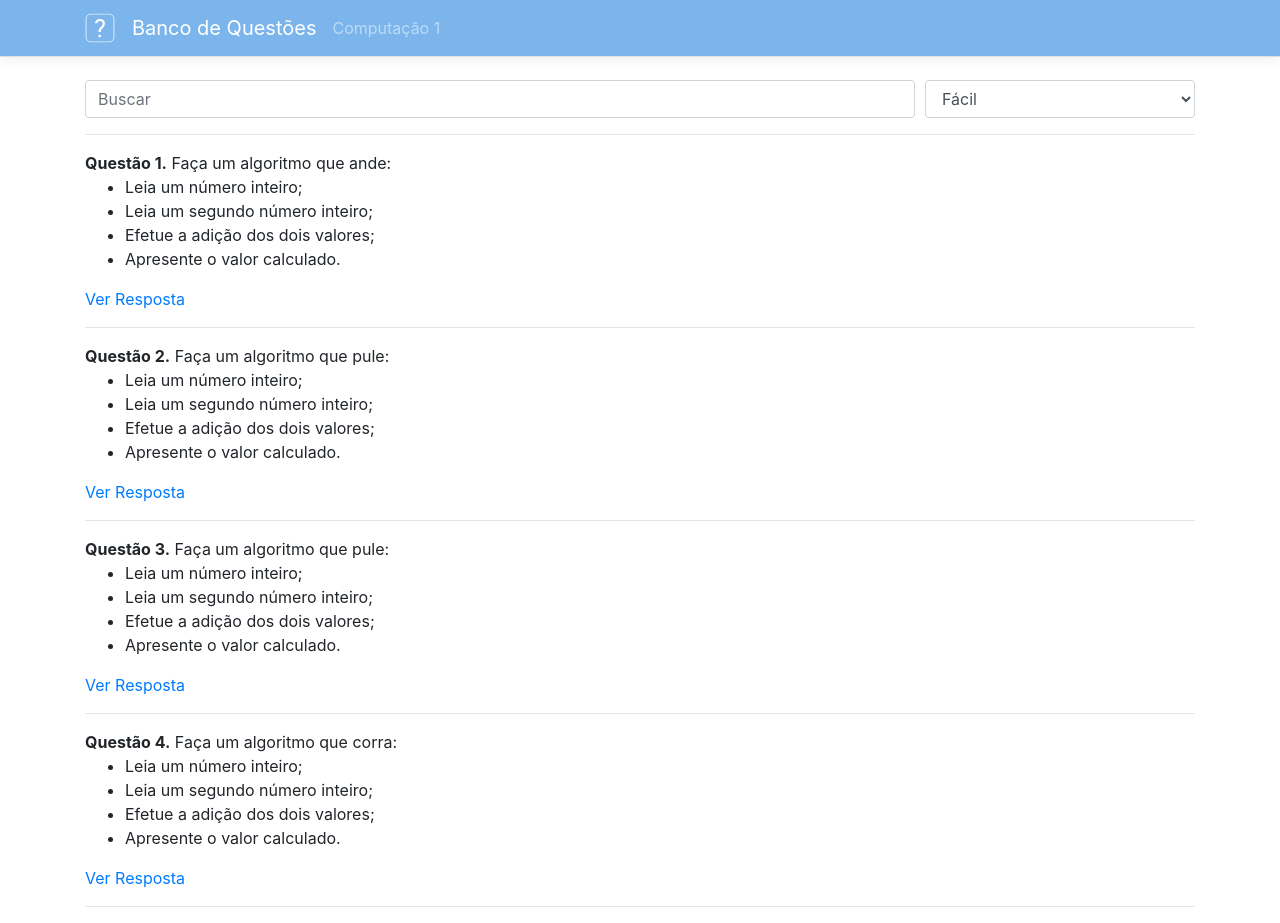
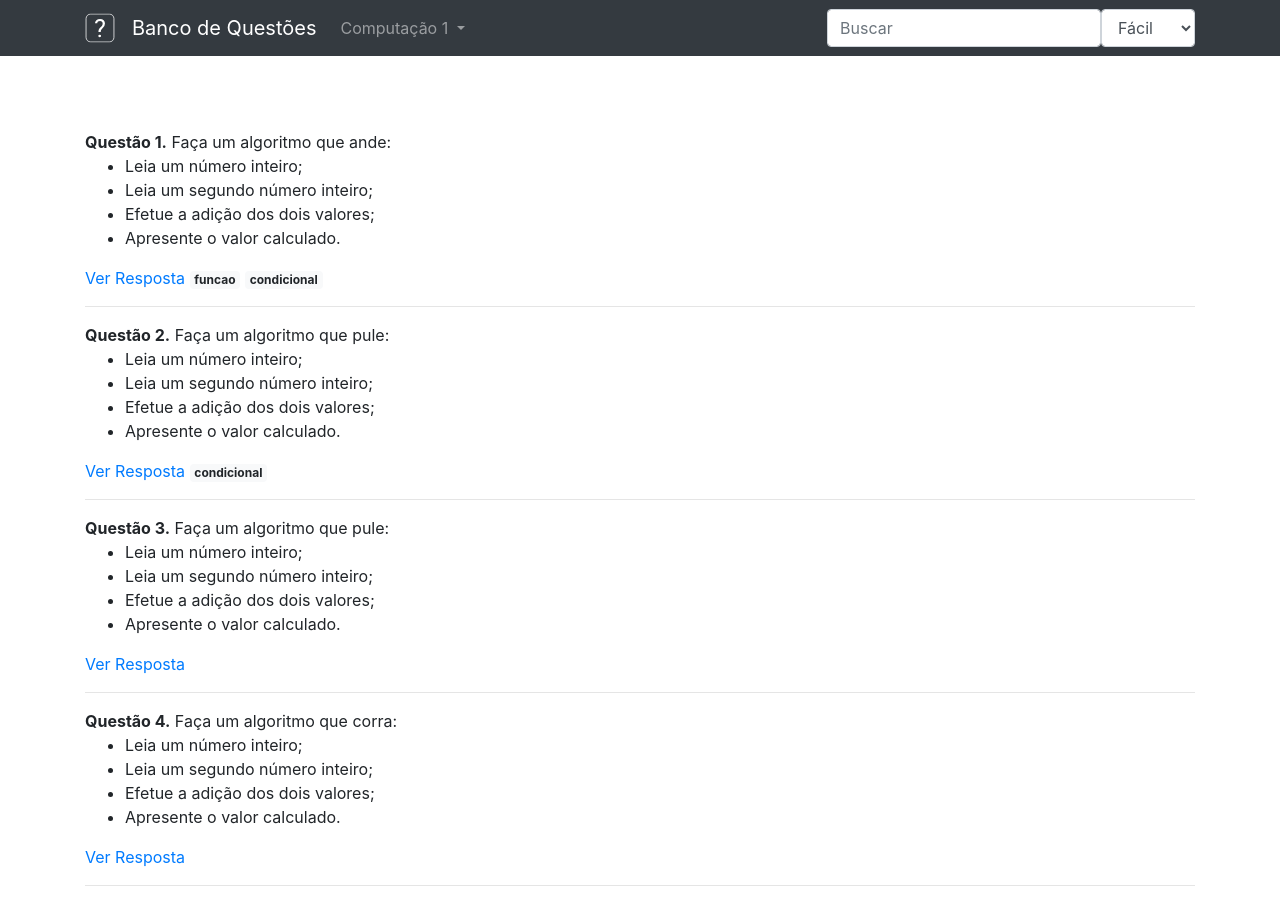
Before and after one commit to bancodequestoes/bancodequestoes.github.io, a website: page index.html in a window 1280 px wide. After the commit the page ends 902 px from the top, so only its background shows below. Drawn offline with Linux system fonts and the light colour scheme; no server answers.

Commit message:
melhorias

```diff
--- a/css/style.css
+++ b/css/style.css
@@ -1,6 +1,6 @@
 
 .content{
-    margin-top: 80px;
+    margin-top: 130px;
 }
 
 .box-shadow {
@@ -17,6 +17,14 @@
     background-color: #7cb5ec;
 }
 
+.tag:hover {
+    cursor: pointer;
+}
+
+.toolbar{
+    margin-top: 50px;
+}
+
 answer{
     display: none;
 }
--- a/index.html
+++ b/index.html
@@ -7,9 +7,9 @@
 
 
         <title>Computação 1 - Banco de Questões</title>
-		<meta name="author" content="Banco de Questões">
+		<meta name="author" content="Thiago N. Ferreira">
 		<meta name="description" content="Questões sobre Fluxograma, Portugol e Introdução à Linguagem C">
-		<meta name="keywords" content="banco de questoes, computacao, exercicios">
+		<meta name="keywords" content="banco de questoes, fluxograma, linguagem C, portugol, computacao, exercicios">
 		<meta name="robots" content="index, follow">
 		<meta name="theme-color" content="rgb(51,122,183)">
 		<meta name="mobile-web-app-capable" content="yes">
@@ -36,7 +36,7 @@
         <link rel="stylesheet" type="text/css" href="css/style.css"/>
     </head>
 	<body>
-        <nav class="navbar  fixed-top navbar-expand-lg navbar-dark bg-h-blue border-bottom box-shadow">
+        <nav class="navbar  fixed-top navbar-expand-lg navbar-dark bg-dark">
             <div class="container">
 
                 <a class="navbar-brand" href="#">
@@ -44,17 +44,50 @@
                     &nbsp; Banco de Questões
                 </a>
 
-                <button class="navbar-toggler" type="button" data-toggle="collapse" data-target="#navbarSupportedContent" aria-controls="navbarSupportedContent" aria-expanded="false" aria-label="Toggle navigation">
-                    <span class="navbar-toggler-icon"></span>
-                </button>
+                <ul class="navbar-nav mr-auto">
+                    <li class="nav-item dropdown">
+                        <a class="nav-link dropdown-toggle" href="#" id="navbarDropdownMenuLink" data-toggle="dropdown" aria-haspopup="true" aria-expanded="false">
+                            Computação 1
+                        </a>
+                        <div class="dropdown-menu" aria-labelledby="navbarDropdownMenuLink">
+                            <a class="dropdown-item" href="#">Computação 1</a>
+                            <a class="dropdown-item" href="#">Computação 2</a>
+                        </div>
+                    </li>
+                </ul>
 
-                <div class="collapse navbar-collapse" id="navbarSupportedContent">
-                    <span class="navbar-text">Computação 1</span>
-                </div>
+
+                <form class="form-inline">
+                    <input id="question-search" class="form-control" type="text" placeholder="Buscar" aria-label="Search"/>
+                    <select id="question-level" class="form-control">
+                        <option selected value="facil">Fácil</option>
+                        <option value="medio">Médio</option>
+                        <option value="dificil">Difícil</option>
+                    </select>
+                </form>
             </div>
         </nav>
 
+        <!--<nav class="navbar fixed-top toolbar navbar-expand-lg navbar-dark bg-light border-bottom box-shadow">
+            <div class="container">
+                <div class="row">
+                    <div class="col-9">
+                        <input id="question-search" class="form-control" type="text" placeholder="Buscar"/>
+                    </div>
+                    <div class="col-3">
+                        <select id="question-level" class="form-control">
+                            <option selected value="facil">Fácil</option>
+                            <option value="medio">Médio</option>
+                            <option value="dificil">Difícil</option>
+                        </select>
+                    </div>
+                </div>
+            </div>
+        </nav>-->
+
+
         <div class="container content">
+            <!--
             <div class="form-row">
                 <div class="col-9">
                     <input id="question-search" class="form-control" type="text" placeholder="Buscar"/>
@@ -66,8 +99,9 @@
                         <option value="dificil">Difícil</option>
                     </select>
                 </div>
-            </div>
-            <hr/>
+                <hr/>
+            </div>-->
+
             <div class="questions"></div>
         </div>
 
--- a/js/script.js
+++ b/js/script.js
@@ -17,6 +17,23 @@ function loadQuestions(level, number){
         url: "questoes/" + level +"/"+ pNumber+ ".html",
         error : function(e) {
             keepLoading = false;
+
+            $questions.find("question").each(function(i, el){
+                if($(this).attr("data-tags")){
+
+                    var tags = $(this).attr("data-tags").split(" ");
+
+                    var pos = $(this).next().next();
+
+                    $.each(tags, function(i, tag){
+                        pos.after("&nbsp;<span class='tag badge badge-light'>"+tag+"</span>");
+                        pos = pos.next();
+                    });
+
+                }
+            });
+
+            $("#question-search").keyup();
         },
         success : function(data) {
             var str = "";
@@ -30,7 +47,6 @@ function loadQuestions(level, number){
             str += "</div>";
 
             str += "</div>";
-
 
             $questions.append(str);
 
@@ -95,5 +111,13 @@ $(function(){
         return false;
     });
 
+    $(document).on("click",".tag",function() {
+        $("#question-search").val($(this).text()).keyup();
+    });
+
+    $(document).on("touchstart",".tag",function() {
+        $("#question-search").val($(this).text()).keyup();
+    });
+
     loadQuestions("facil", 1);
 });
```
Also changed, not shown: questoes/medio/00002.html (+1 -1 lines).
